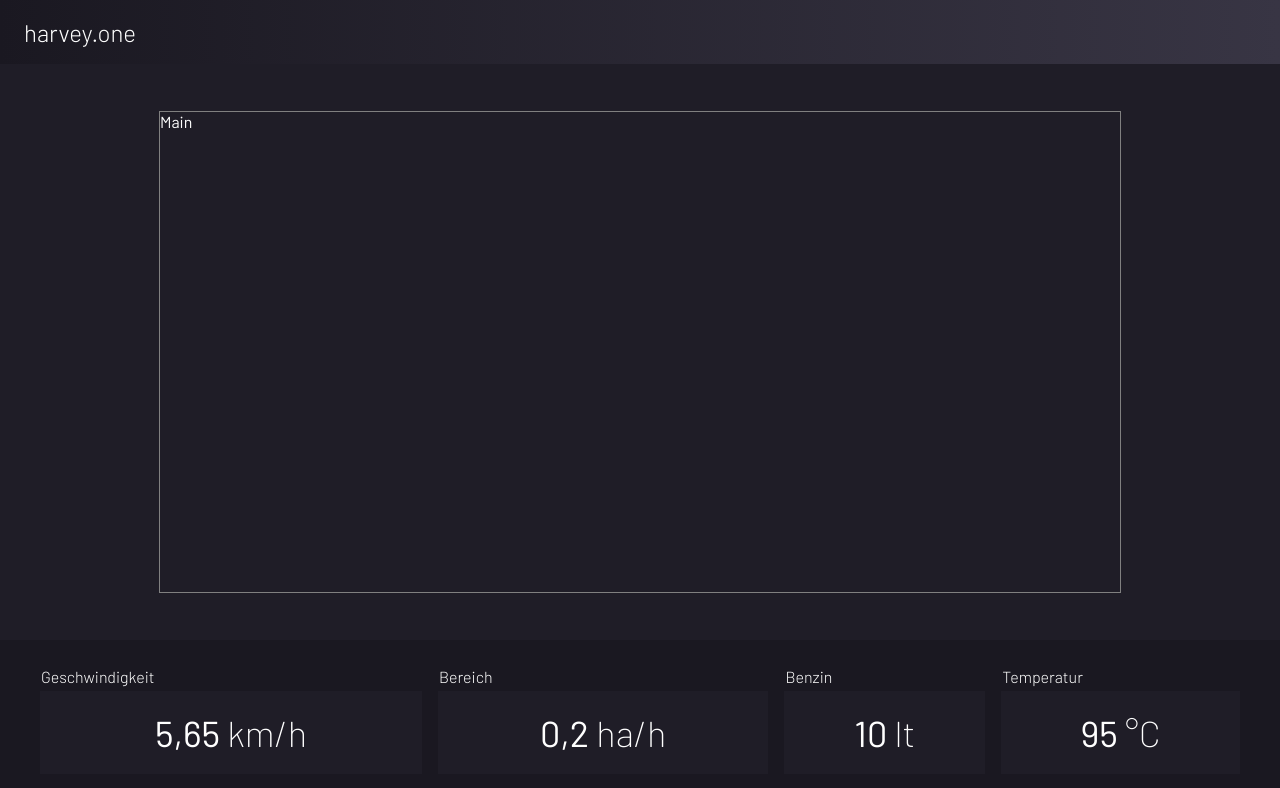
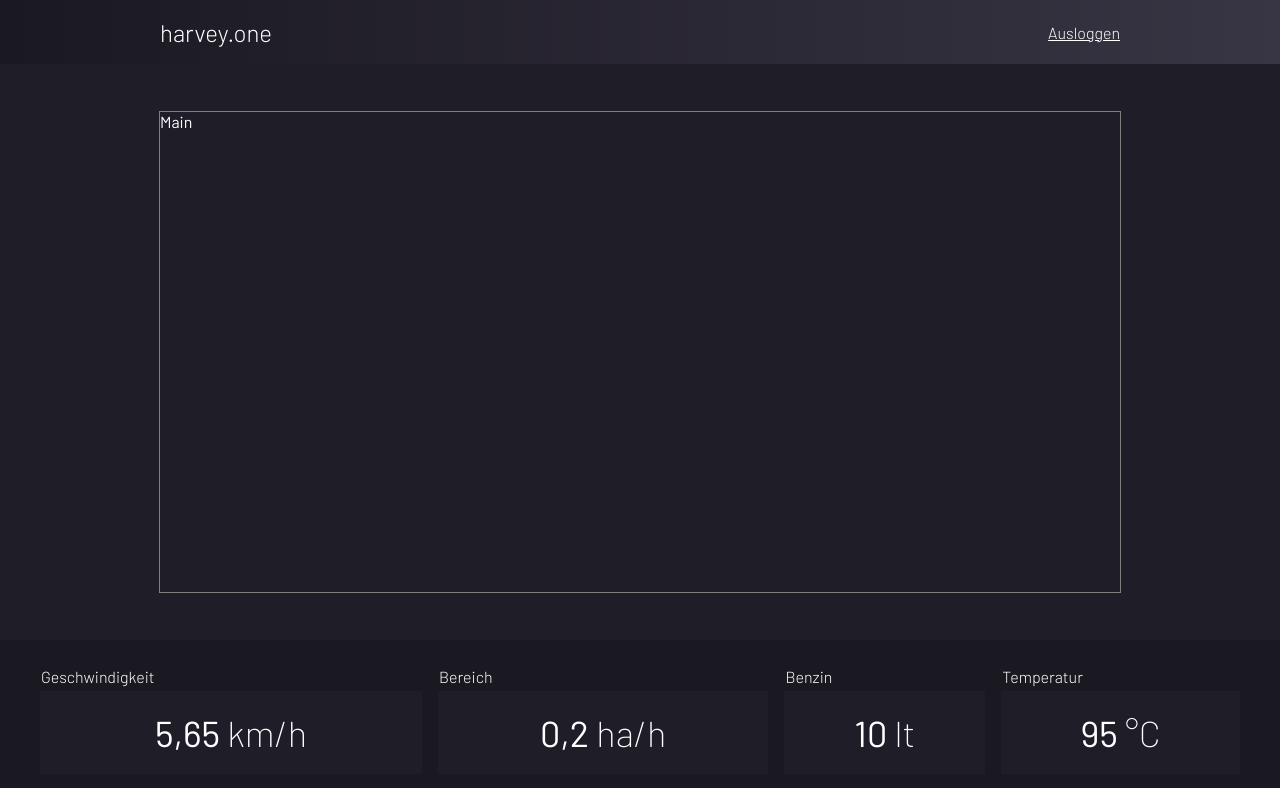
Before and after one commit to axlbert/harvey-control-panel, a React (Create React App) app: page / in a window 1280 px wide. Shown: the top 788 px of the page. Built offline with nearby package versions, Linux system fonts and the light colour scheme.

Commit message:
init header component

```diff
--- a/src/App.css
+++ b/src/App.css
@@ -5,13 +5,3 @@
   min-height: 100vh;
   background-color: rgb(31, 29, 39);
 }
-
-.App-Header {
-  display: flex;
-  align-items: center;
-  height: 4rem;
-  background: linear-gradient(to right, rgb(26, 24, 33), rgb(56, 53, 68));
-  color: white;
-  font-size: 1.5rem;
-  font-weight: 300;
-}
--- a/src/App.js
+++ b/src/App.js
@@ -1,16 +1,14 @@
 import React from 'react';
-import { Container } from '@material-ui/core';
 
 import './App.css';
+import Header from './Header/Header';
+import Main from './Main2/Main';
 import Footer from './Footer/Footer';
-import Main from './Main2/Main';
 
 function App() {
   return (
     <div className="App">
-      <header className="App-Header">
-        <Container>harvey.one</Container>
-      </header>
+      <Header />
       <Main />
       <Footer />
     </div>
--- /dev/null
+++ b/src/Header/Header.css
@@ -0,0 +1,29 @@
+.Header {
+  display: flex;
+  align-items: center;
+  height: 4rem;
+  background: linear-gradient(
+    to right,
+    rgb(26, 24, 33),
+    rgb(56, 53, 68)
+  );
+  color: white;
+}
+
+.Header-Inner {
+  display: flex;
+  align-items: center;
+  justify-content: space-between;
+  width: 960px;
+  margin: 0 auto;
+}
+
+.Header-Brand {
+  font-size: 1.5rem;
+  font-weight: 300;
+}
+
+.Header-LogoutLink {
+  color: white !important;
+  font-weight: 300;
+}
--- /dev/null
+++ b/src/Header/Header.js
@@ -0,0 +1,14 @@
+import React from 'react';
+
+import './Header.css';
+
+export default function Header() {
+  return (
+    <header className="Header">
+      <div className="Header-Inner">
+        <span className="Header-Brand">harvey.one</span>
+        <a href="/" className="Header-LogoutLink">Ausloggen</a>
+      </div>
+    </header>
+  );
+}
```
